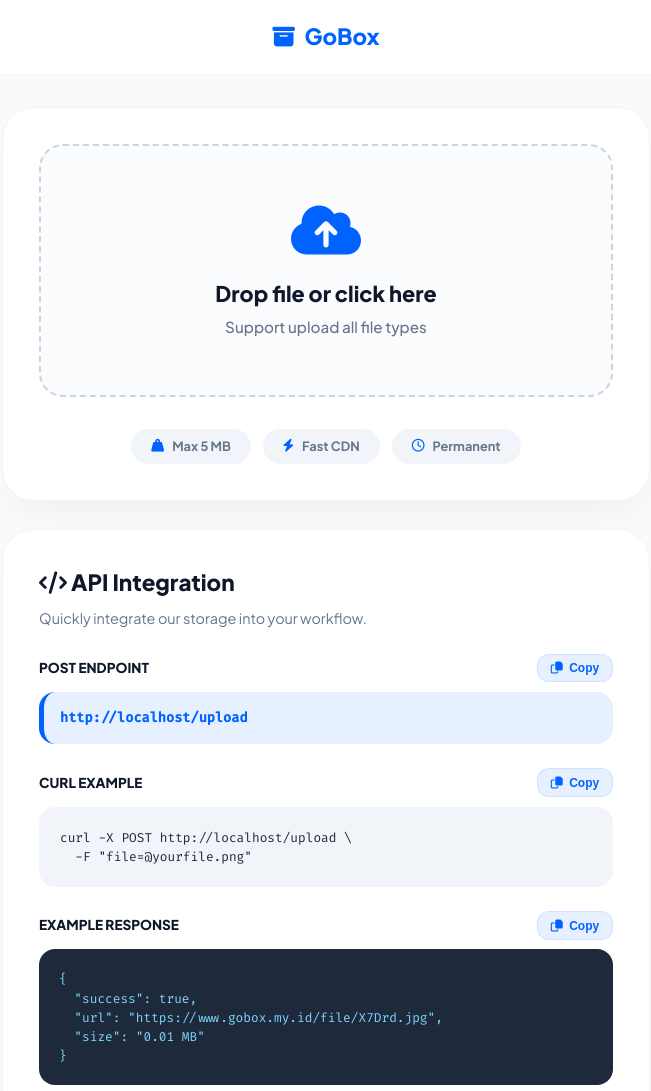
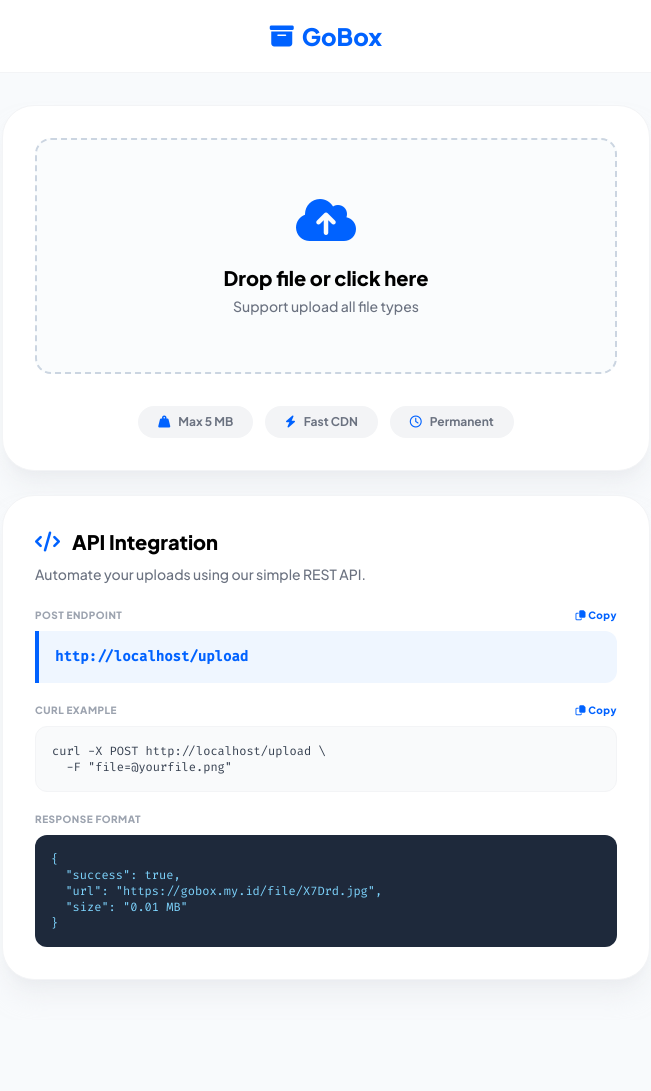
Before and after one commit to goodboys21/server.js, a website: page public/index.html in a window 1280 px wide. Shown: the whole page, without its empty margins (314-965 px from the left). After the commit the page ends 1020 px from the top, so only its background shows below. Drawn offline with nearby package versions, Linux system fonts and the light colour scheme.

Commit message:
Update index.html

```diff
--- a/public/index.html
+++ b/public/index.html
@@ -4,364 +4,223 @@
     <meta charset="UTF-8">
     <meta name="viewport" content="width=device-width, initial-scale=1.0, viewport-fit=cover">
     <title>GoBox | Secure Cloud Upload</title>
+    <script src="https://cdn.tailwindcss.com"></script>
     <link rel="stylesheet" href="https://cdnjs.cloudflare.com/ajax/libs/font-awesome/6.4.0/css/all.min.css">
     <link href="https://fonts.googleapis.com/css2?family=Plus+Jakarta+Sans:wght@400;500;600;700;800&family=Fira+Code:wght@400;500&display=swap" rel="stylesheet">
     <style>
-        * {
-            margin: 0;
-            padding: 0;
-            box-sizing: border-box;
+        body { font-family: 'Plus Jakarta Sans', sans-serif; background-color: #f8fafc; }
+        .upload-area {
+            border: 2px dashed #cbd5e1;
+            transition: all 0.25s cubic-bezier(0.2, 0, 0, 1);
         }
-
-        :root {
-            --primary: #0062ff;
-            --primary-light: #e6f0ff;
-            --success: #10b981;
-            --bg-body: #f8fafc;
-            --card-bg: #ffffff;
-            --text-dark: #0f172a;
-            --text-mute: #64748b;
-            --border-light: #f1f5f9;
-            --border-dashed: #cbd5e1;
-            --code-bg: #1e293b;
-            --code-text: #7dd3fc;
-        }
-
-        body {
-            font-family: 'Plus Jakarta Sans', sans-serif;
-            background-color: var(--bg-body);
-            color: var(--text-dark);
-            line-height: 1.5;
-            min-height: 100vh;
-        }
-
-        nav {
-            background: var(--card-bg);
-            padding: 1.25rem 2rem;
-            display: flex;
-            justify-content: center;
-            border-bottom: 1px solid var(--border-light);
-            position: sticky;
-            top: 0;
-            z-index: 100;
-        }
-
-        .logo {
-            font-weight: 800;
-            font-size: 1.4rem;
-            color: var(--primary);
-            display: flex;
-            align-items: center;
-            gap: 0.6rem;
-            text-decoration: none;
-        }
-
-        .container {
-            max-width: 680px;
-            width: 100%;
-            margin: 2rem auto;
-            display: flex;
-            flex-direction: column;
-            gap: 1.75rem;
-            padding: 0 1rem;
-        }
-
-        .card {
-            background: var(--card-bg);
-            border-radius: 2rem;
-            padding: 2.25rem;
-            box-shadow: 0 20px 35px -12px rgba(0, 0, 0, 0.05);
-            border: 1px solid var(--border-light);
-        }
-
-        .upload-area {
-            display: flex;
-            flex-direction: column;
-            align-items: center;
-            justify-content: center;
-            border: 2px dashed var(--border-dashed);
-            border-radius: 1.5rem;
-            padding: 3.5rem 1.5rem;
-            text-align: center;
-            cursor: pointer;
-            transition: all 0.25s cubic-bezier(0.2, 0, 0, 1);
-            background: #fafcfd;
-            width: 100%;
-        }
-
         .upload-area:hover, .upload-area.active {
-            border-color: var(--primary);
-            background: var(--primary-light);
+            border-color: #0062ff;
+            background: #e6f0ff;
             transform: translateY(-2px);
         }
-
-        .upload-area i {
-            font-size: 3.5rem;
-            color: var(--primary);
-            margin-bottom: 1.25rem;
-        }
-
-        .upload-area h3 {
-            font-size: 1.35rem;
-            font-weight: 800;
-            margin-bottom: 0.4rem;
-        }
-
-        .upload-area p {
-            color: var(--text-mute);
-            font-size: 0.95rem;
-            font-weight: 500;
-        }
-
-        .stats-row {
-            display: flex;
-            flex-wrap: wrap;
-            justify-content: center;
-            gap: 0.75rem;
-            margin-top: 2rem;
-        }
-
-        .stat-badge {
-            display: inline-flex;
-            align-items: center;
-            gap: 0.5rem;
-            background: #f1f5f9;
-            padding: 0.5rem 1.25rem;
-            border-radius: 50px;
-            font-size: 0.8rem;
-            font-weight: 700;
-            color: var(--text-mute);
-        }
-
-        .stat-badge i { color: var(--primary); }
-
-        .result-section {
-            display: none;
-            margin-top: 1.75rem;
-            border-top: 2px solid var(--border-light);
-            padding-top: 1.5rem;
-            animation: fadeSlideUp 0.4s ease;
-        }
-
-        /* --- PERBAIKAN SCROLLABLE CODE --- */
-        .code-block {
-            background: var(--code-bg);
-            border-radius: 1.25rem;
-            padding: 1.5rem;
-            position: relative;
-            margin-top: 1rem;
-            overflow-x: auto; /* Aktifkan geser horizontal */
-        }
-
-        .code-block pre {
-            font-family: 'Fira Code', monospace;
-            font-size: 0.85rem;
-            color: var(--code-text);
-            white-space: pre; /* Biarkan memanjang ke samping */
-        }
-
-        .api-item-header {
-            display: flex;
-            justify-content: space-between;
-            align-items: center;
-            margin-top: 1.5rem;
-            margin-bottom: 0.6rem;
-        }
-
-        .api-label {
-            font-weight: 800;
-            font-size: 0.85rem;
-            text-transform: uppercase;
-            color: var(--text-dark);
-        }
-
-        .endpoint-box {
-            background: var(--primary-light);
-            border-left: 5px solid var(--primary);
-            padding: 1rem;
-            border-radius: 1rem;
-            font-family: 'Fira Code', monospace;
-            font-size: 0.85rem;
-            color: var(--primary);
-            font-weight: 600;
-            overflow-x: auto; /* Biarkan endpoint bisa digeser jika panjang */
-            white-space: nowrap;
-        }
-
-        .mini-code {
-            background: #f1f5f9;
-            border-radius: 1rem;
-            padding: 1.25rem;
-            border: 1px solid var(--border-light);
-            overflow-x: auto; /* Aktifkan geser horizontal */
-        }
-
-        .mini-code pre {
-            font-family: 'Fira Code', monospace;
-            font-size: 0.8rem;
-            color: #1e293b;
-            white-space: pre; /* Biarkan memanjang ke samping */
-        }
-
-        .copy-btn {
-            background: var(--primary-light);
-            border: 1px solid rgba(0, 98, 255, 0.1);
-            color: var(--primary);
-            padding: 0.4rem 0.8rem;
-            border-radius: 0.75rem;
-            cursor: pointer;
-            font-size: 0.75rem;
-            font-weight: 700;
-            display: flex;
-            align-items: center;
-            gap: 0.4rem;
-            transition: 0.2s;
-            flex-shrink: 0;
-        }
-
-        .copy-btn:hover { background: var(--primary); color: white; }
-
-        @keyframes fadeSlideUp {
-            from { opacity: 0; transform: translateY(15px); }
-            to { opacity: 1; transform: translateY(0); }
-        }
-
-        #file-input { display: none; }
+        .code-font { font-family: 'Fira Code', monospace; }
+        .hide-scroll::-webkit-scrollbar { display: none; }
+        .hide-scroll { -ms-overflow-style: none; scrollbar-width: none; }
     </style>
 </head>
-<body>
+<body class="min-h-screen pb-10">
 
-<nav>
-    <a href="#" class="logo"><i class="fa-solid fa-box-archive"></i> GoBox</a>
+<nav class="bg-white border-b border-gray-100 p-5 flex justify-center sticky top-0 z-50">
+    <a href="#" class="text-2xl font-extrabold text-[#0062ff] flex items-center gap-2">
+        <i class="fa-solid fa-box-archive"></i> GoBox
+    </a>
 </nav>
 
-<div class="container">
-    <main class="card">
-        <label for="file-input" class="upload-area" id="dropzone">
-            <i class="fa-solid fa-cloud-arrow-up"></i>
-            <h3>Drop file or click here</h3>
-            <p>Support upload all file types</p>
+<div class="max-w-[680px] mx-auto px-4 mt-8 flex flex-col gap-6">
+    <main class="bg-white rounded-[2rem] p-8 shadow-xl shadow-gray-200/50 border border-gray-100">
+        <label id="dropzone" class="upload-area flex flex-col items-center justify-center rounded-2xl p-14 text-center cursor-pointer bg-[#fafcfd] w-full">
+            <i class="fa-solid fa-cloud-arrow-up text-5xl text-[#0062ff] mb-5"></i>
+            <h3 class="text-xl font-extrabold mb-1">Drop file or click here</h3>
+            <p class="text-gray-500 font-medium text-sm">Support upload all file types</p>
+            <input type="file" id="file-input" class="hidden">
         </label>
-        <input type="file" id="file-input">
 
-        <div class="stats-row">
-            <span class="stat-badge"><i class="fa-solid fa-weight-hanging"></i> Max 5 MB</span>
-            <span class="stat-badge"><i class="fa-solid fa-bolt"></i> Fast CDN</span>
-            <span class="stat-badge"><i class="fa-regular fa-clock"></i> Permanent</span>
+        <div class="flex flex-wrap justify-center gap-3 mt-8">
+            <span class="inline-flex items-center gap-2 bg-gray-100 px-5 py-2 rounded-full text-xs font-bold text-gray-500">
+                <i class="fa-solid fa-weight-hanging text-[#0062ff]"></i> Max 5 MB
+            </span>
+            <span class="inline-flex items-center gap-2 bg-gray-100 px-5 py-2 rounded-full text-xs font-bold text-gray-500">
+                <i class="fa-solid fa-bolt text-[#0062ff]"></i> Fast CDN
+            </span>
+            <span class="inline-flex items-center gap-2 bg-gray-100 px-5 py-2 rounded-full text-xs font-bold text-gray-500">
+                <i class="fa-regular fa-clock text-[#0062ff]"></i> Permanent
+            </span>
         </div>
 
-        <div class="result-section" id="resultSection">
-            <div style="display: flex; justify-content: space-between; align-items: center;">
-                <span style="font-weight: 800; font-size: 0.95rem;"><i class="fa-solid fa-circle-check" style="color: var(--success);"></i> SERVER RESPONSE</span>
-                <button class="copy-btn" onclick="copyText('jsonOutput', this)">
-                    <i class="fa-regular fa-copy"></i> Copy JSON
-                </button>
+        <div id="progressSection" class="hidden mt-8 pt-6 border-t-2 border-gray-50">
+            <div class="w-full">
+                <div class="mb-2 flex justify-between">
+                    <span class="text-sm font-bold text-gray-700">Uploading to server...</span>
+                    <span id="percentText" class="text-sm font-bold text-[#0062ff]">0%</span>
+                </div>
+                <div class="w-full bg-gray-200 rounded-full h-5 overflow-hidden">
+                    <div id="progressBar" class="bg-[#0062ff] h-5 rounded-full text-[10px] font-bold text-white flex items-center justify-center transition-all duration-300" style="width: 0%">0%</div>
+                </div>
             </div>
-            <div class="code-block">
-                <pre id="jsonOutput">// Awaiting upload...</pre>
+        </div>
+
+        <div id="resultCard" class="hidden mt-8 pt-6 border-t-2 border-gray-50 animate-in fade-in duration-500">
+            <div class="bg-green-50 border border-green-100 rounded-2xl p-5">
+                <div class="flex items-center gap-3 mb-4">
+                    <div class="bg-green-500 text-white p-2 rounded-full flex items-center justify-center w-8 h-8">
+                        <i class="fa-solid fa-check text-sm"></i>
+                    </div>
+                    <span class="font-extrabold text-green-800">Upload Successful!</span>
+                </div>
+
+                <div class="flex flex-col gap-3">
+                    <input type="text" id="resultUrl" readonly class="w-full bg-white border border-green-200 rounded-xl px-4 py-3 text-sm font-semibold text-gray-700 focus:outline-none">
+                    <div class="flex gap-2">
+                        <button onclick="copyResult()" class="flex-1 bg-[#0062ff] text-white font-bold py-3 rounded-xl hover:bg-blue-700 transition flex items-center justify-center gap-2 text-sm">
+                            <i class="fa-regular fa-copy"></i> Copy Link
+                        </button>
+                        <a id="openLink" target="_blank" class="flex-1 bg-white border border-gray-200 text-gray-700 font-bold py-3 rounded-xl hover:bg-gray-50 transition flex items-center justify-center gap-2 text-sm">
+                            <i class="fa-solid fa-arrow-up-right-from-square"></i> Open
+                        </a>
+                    </div>
+                </div>
             </div>
         </div>
     </main>
 
-    <section class="card api-card">
-        <h2 style="font-size: 1.4rem; font-weight: 800; margin-bottom: 0.5rem;"><i class="fa-solid fa-code"></i> API Integration</h2>
-        <p style="font-size: 0.9rem; color: var(--text-mute); margin-bottom: 0.5rem;">Quickly integrate our storage into your workflow.</p>
+    <section class="bg-white rounded-[2rem] p-8 shadow-xl shadow-gray-200/50 border border-gray-100">
+        <h2 class="text-xl font-extrabold flex items-center gap-3 mb-2"><i class="fa-solid fa-code text-[#0062ff]"></i> API Integration</h2>
+        <p class="text-gray-500 text-sm font-medium mb-6">Automate your uploads using our simple REST API.</p>
 
-        <div class="api-item-header">
-            <span class="api-label">Post Endpoint</span>
-            <button class="copy-btn" id="copyEndpointBtn">
-                <i class="fa-regular fa-copy"></i> Copy
-            </button>
-        </div>
-        <div class="endpoint-box" id="endpointBox"></div>
+        <div class="space-y-5">
+            <div>
+                <div class="flex justify-between items-center mb-2 font-extrabold text-[10px] uppercase tracking-wider text-gray-400">
+                    <span>Post Endpoint</span>
+                    <button onclick="copyStatic('endpointTxt', this)" class="text-[#0062ff] hover:underline cursor-pointer"><i class="fa-regular fa-copy"></i> Copy</button>
+                </div>
+                <div id="endpointTxt" class="bg-blue-50 border-l-4 border-[#0062ff] p-4 rounded-r-xl text-[#0062ff] font-bold text-sm overflow-x-auto hide-scroll whitespace-nowrap code-font"></div>
+            </div>
 
-        <div class="api-item-header">
-            <span class="api-label">cURL Example</span>
-            <button class="copy-btn" onclick="copyText('curlText', this)">
-                <i class="fa-regular fa-copy"></i> Copy
-            </button>
-        </div>
-        <div class="mini-code">
-            <pre id="curlText"></pre>
-        </div>
+            <div>
+                <div class="flex justify-between items-center mb-2 font-extrabold text-[10px] uppercase tracking-wider text-gray-400">
+                    <span>cURL Example</span>
+                    <button onclick="copyStatic('curlTxt', this)" class="text-[#0062ff] hover:underline cursor-pointer"><i class="fa-regular fa-copy"></i> Copy</button>
+                </div>
+                <div class="bg-gray-50 border border-gray-100 p-4 rounded-xl overflow-x-auto hide-scroll">
+                    <pre id="curlTxt" class="text-xs text-gray-700 code-font whitespace-pre"></pre>
+                </div>
+            </div>
 
-        <div class="api-item-header">
-            <span class="api-label">Example Response</span>
-            <button class="copy-btn" onclick="copyText('jsonExample', this)">
-                <i class="fa-regular fa-copy"></i> Copy
-            </button>
-        </div>
-        <div class="mini-code" style="background: #1e293b; border: none;">
-            <pre id="jsonExample" style="color: #7dd3fc;">{
+            <div>
+                <div class="flex justify-between items-center mb-2 font-extrabold text-[10px] uppercase tracking-wider text-gray-400">
+                    <span>Response Format</span>
+                </div>
+                <div class="bg-[#1e293b] p-4 rounded-xl overflow-x-auto hide-scroll">
+                    <pre class="text-xs text-[#7dd3fc] code-font">{
   "success": true,
-  "url": "https://www.gobox.my.id/file/X7Drd.jpg",
+  "url": "https://gobox.my.id/file/X7Drd.jpg",
   "size": "0.01 MB"
 }</pre>
+                </div>
+            </div>
         </div>
     </section>
 </div>
 
 <script>
-    // --- AUTO DOMAIN HANDLER ---
     const currentDomain = window.location.origin;
-    const uploadEndpoint = `${currentDomain}/upload`;
+    const uploadPath = `${currentDomain}/upload`;
 
-    document.getElementById('endpointBox').innerText = uploadEndpoint;
-    document.getElementById('curlText').innerText = `curl -X POST ${uploadEndpoint} \\\n  -F "file=@yourfile.png"`;
+    // Setup Docs
+    document.getElementById('endpointTxt').innerText = uploadPath;
+    document.getElementById('curlTxt').innerText = `curl -X POST ${uploadPath} \\\n  -F "file=@yourfile.png"`;
 
-    document.getElementById('copyEndpointBtn').onclick = function() {
-        copyTextDirect(uploadEndpoint, this);
-    };
-
-    // --- LOGIC LAINNYA ---
     const dropzone = document.getElementById('dropzone');
     const fileInput = document.getElementById('file-input');
-    const resultSection = document.getElementById('resultSection');
-    const jsonOutput = document.getElementById('jsonOutput');
+    const progressSection = document.getElementById('progressSection');
+    const progressBar = document.getElementById('progressBar');
+    const percentText = document.getElementById('percentText');
+    const resultCard = document.getElementById('resultCard');
+    const resultUrl = document.getElementById('resultUrl');
+    const openLink = document.getElementById('openLink');
 
-    async function copyText(id, btn) {
-        const text = document.getElementById(id).innerText;
-        await copyTextDirect(text, btn);
-    }
-
-    async function copyTextDirect(text, btn) {
-        try {
-            await navigator.clipboard.writeText(text);
-            const original = btn.innerHTML;
-            btn.innerHTML = '<i class="fa-solid fa-check"></i> Copied!';
-            setTimeout(() => btn.innerHTML = original, 2000);
-        } catch (err) { console.error(err); }
-    }
+    // Fix 2x click: Input sudah di dalam label, jadi cukup biarkan browser yang handle.
+    // Kita hanya dengarkan perubahan pada input.
+    fileInput.addEventListener('change', (e) => {
+        if (e.target.files.length) uploadFile(e.target.files[0]);
+    });
 
     async function uploadFile(file) {
         if (!file) return;
-        if (file.size > 5 * 1024 * 1024) {
-            alert("File too large! Max size is 5 MB.");
-            return;
-        }
+        if (file.size > 5 * 1024 * 1024) { alert("File too large (Max 5MB)"); return; }
 
-        resultSection.style.display = 'block';
-        jsonOutput.textContent = "// Processing upload...";
-        jsonOutput.style.color = "#94a3b8";
+        // Reset UI
+        resultCard.classList.add('hidden');
+        progressSection.classList.remove('hidden');
+        updateProgress(0);
 
         const formData = new FormData();
         formData.append("file", file);
 
-        try {
-            // Upload ke path relatif /upload
-            const response = await fetch("/upload", {
-                method: "POST",
-                body: formData
-            });
-            const data = await response.json();
-            jsonOutput.textContent = JSON.stringify(data, null, 2);
-            jsonOutput.style.color = response.ok ? "#7dd3fc" : "#fda4af";
-        } catch (err) {
-            jsonOutput.textContent = JSON.stringify({ success: false, message: err.message }, null, 2);
-            jsonOutput.style.color = "#fda4af";
-        }
+        const xhr = new XMLHttpRequest();
+        xhr.open("POST", "/upload", true);
+
+        // Track Progress
+        xhr.upload.onprogress = (e) => {
+            if (e.lengthComputable) {
+                const percent = Math.round((e.loaded / e.total) * 100);
+                updateProgress(percent);
+            }
+        };
+
+        xhr.onload = () => {
+            if (xhr.status === 200) {
+                const res = JSON.parse(xhr.responseText);
+                if (res.success) {
+                    showResult(res.url);
+                } else {
+                    alert("Upload failed: " + res.message);
+                }
+            } else {
+                alert("Server Error");
+            }
+            progressSection.classList.add('hidden');
+        };
+
+        xhr.onerror = () => {
+            alert("Connection error");
+            progressSection.classList.add('hidden');
+        };
+
+        xhr.send(formData);
     }
 
+    function updateProgress(val) {
+        progressBar.style.width = val + "%";
+        progressBar.innerText = val + "%";
+        percentText.innerText = val + "%";
+    }
+
+    function showResult(url) {
+        resultUrl.value = url;
+        openLink.href = url;
+        resultCard.classList.remove('hidden');
+        fileInput.value = ''; // Reset input
+    }
+
+    async function copyResult() {
+        await navigator.clipboard.writeText(resultUrl.value);
+        alert("Link copied to clipboard!");
+    }
+
+    async function copyStatic(id, btn) {
+        await navigator.clipboard.writeText(document.getElementById(id).innerText);
+        const old = btn.innerHTML;
+        btn.innerHTML = '<i class="fa-solid fa-check"></i> Copied';
+        setTimeout(() => btn.innerHTML = old, 2000);
+    }
+
+    // Drag & Drop
     ['dragenter', 'dragover'].forEach(e => {
         dropzone.addEventListener(e, (ev) => { ev.preventDefault(); dropzone.classList.add('active'); });
     });
@@ -372,12 +231,6 @@
             if (e === 'drop' && ev.dataTransfer.files.length) uploadFile(ev.dataTransfer.files[0]);
         });
     });
-
-    dropzone.addEventListener('click', () => fileInput.click());
-    fileInput.addEventListener('change', (e) => {
-        if (e.target.files.length) uploadFile(e.target.files[0]);
-        fileInput.value = '';
-    });
 </script>
 </body>
 </html>
```
